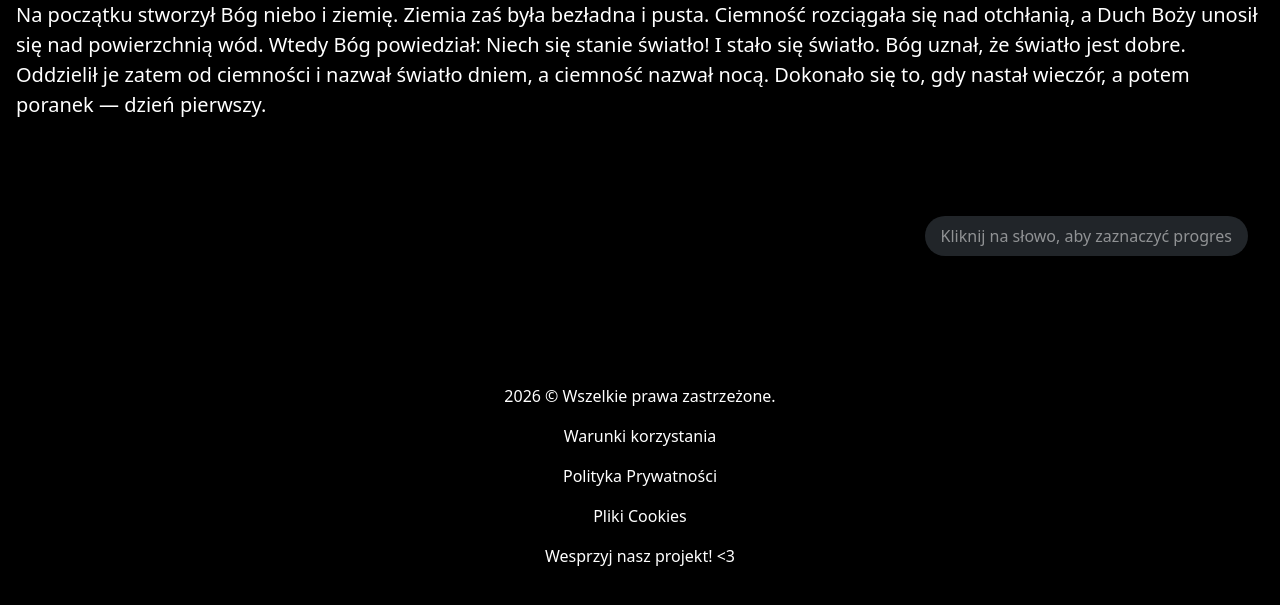
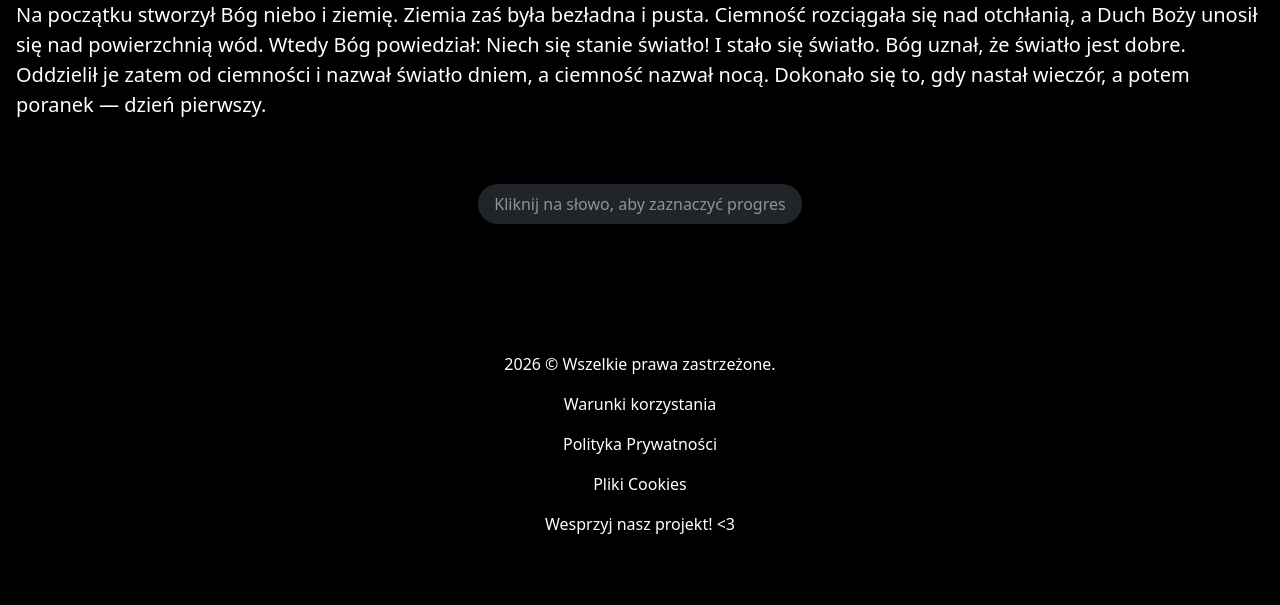
Before and after one commit to wieczorskyy/portfolio, a plain HTML site: page bible.html in a window 1280 px wide. Shown: the part 371-976 px from the top of the page. After the commit the page ends 939 px from the top, so only its background shows below. Drawn offline with nearby package versions, Linux system fonts and the light colour scheme.

Commit message:
Update bible.html

```diff
--- a/bible.html
+++ b/bible.html
@@ -54,13 +54,13 @@
                 Na początku stworzył Bóg niebo i ziemię. Ziemia zaś była bezładna i pusta. Ciemność rozciągała się nad otchłanią, a Duch Boży unosił się nad powierzchnią wód. Wtedy Bóg powiedział: Niech się stanie światło! I stało się światło. Bóg uznał, że światło jest dobre. Oddzielił je zatem od ciemności i nazwał światło dniem, a ciemność nazwał nocą. Dokonało się to, gdy nastał wieczór, a potem poranek — dzień pierwszy.
             </p>
 
-            <div class="sticky-bottom bg-fading d-flex pt-5 p-3">
-                <div class="bg-dark text-white-50 fw-medium py-2 px-3 rounded-pill ms-auto mt-5">Kliknij na słowo, aby zaznaczyć progres</div>
+            <div class="sticky-bottom bg-fading d-flex p-3">
+                <div class="bg-dark text-white-50 fw-medium py-2 px-3 rounded-pill mx-auto mt-5">Kliknij na słowo, aby zaznaczyć progres</div>
             </div>
         </div>
     </div>
 
-    <footer class="pb-5 p-3 text-center">
+    <footer class="p-3 text-center">
         <p>2026 &copy; Wszelkie prawa zastrzeżone.</p>
         <p>Warunki korzystania</p>
         <p>Polityka Prywatności</p>
```
